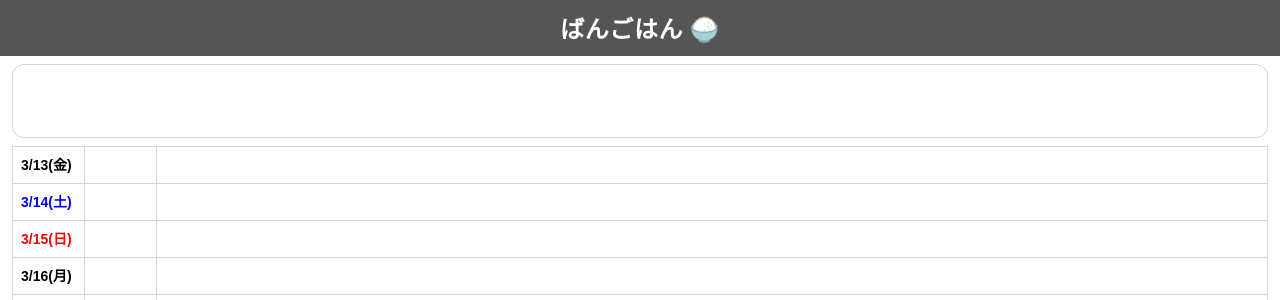
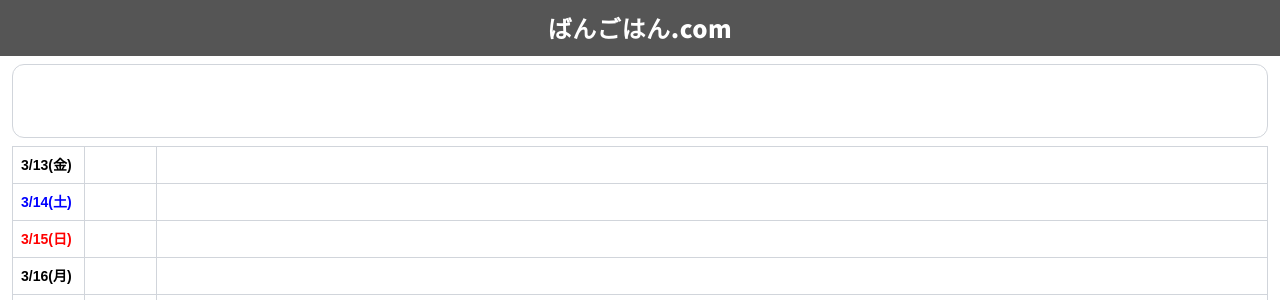
Before and after one commit to koga-manami/bangohan, a Django app: page / in a window 1280 px wide. Shown: the top 300 px of the page. Run offline with Django 5.2, Linux system fonts and the light colour scheme; data that the repository does not hold is empty; some libraries are stand-ins or nearby versions.

Commit message:
style: ヘッダータイトルを「ばんごはん.com」に変更
Co-Authored-By: koga.manami@clouds-inc.jp <koga.manami@clouds-inc.jp>

```diff
--- a/dinner/templates/dinner/index.html
+++ b/dinner/templates/dinner/index.html
@@ -3,7 +3,7 @@
 <head>
     <meta charset="UTF-8">
     <meta name="viewport" content="width=device-width, initial-scale=1.0, viewport-fit=cover">
-    <title>ばんごはん</title>
+    <title>ばんごはん.com</title>
     <script src="https://cdn.tailwindcss.com"></script>
     <!-- フォント読み込み -->
     <link rel="preconnect" href="https://fonts.googleapis.com">
@@ -46,7 +46,7 @@
     <!-- ヘッダー -->
     <header class="sticky-header sticky z-50 text-white text-center py-3" style="background-color: #555555;">
         <h1 class="text-2xl tracking-wide" style="font-family: 'HGS創英角ｺﾞｼｯｸUB', 'Noto Sans JP', 'Hiragino Kaku Gothic ProN', 'Yu Gothic', sans-serif; font-weight: 900;">
-            ばんごはん 🍚
+            ばんごはん.com
         </h1>
     </header>
 
```
